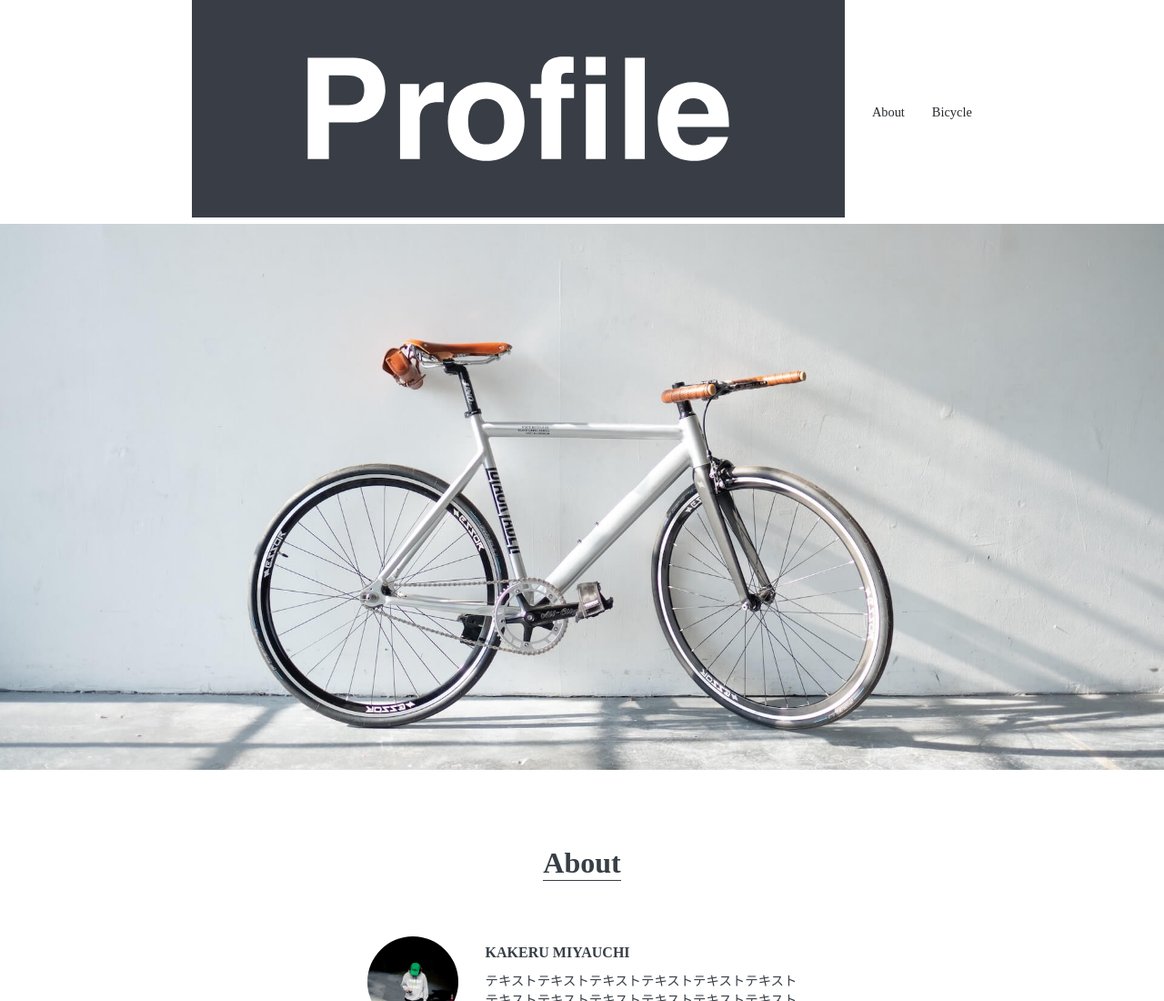
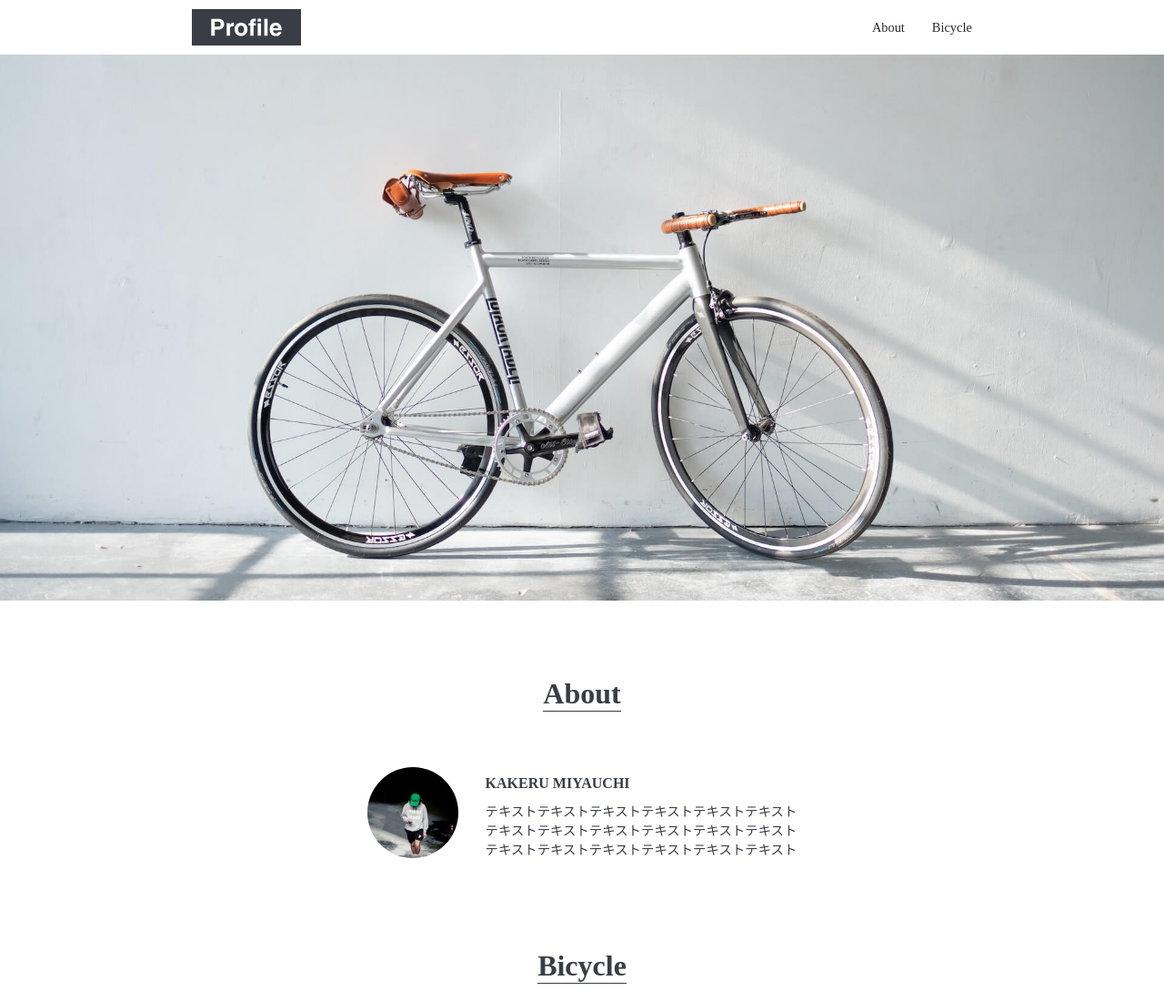
Before and after one commit to tokonatu55/tokonatu55.github.io, a plain HTML site: page index.html in a window 1280 px wide. Shown: the top 1100 px of the page at 91% size. Drawn offline with Linux system fonts and the light colour scheme; some packages are replaced by stand-ins of ours.

Commit message:
CSS修正

```diff
--- a/css/style.css
+++ b/css/style.css
@@ -15,6 +15,11 @@ img {
 }
 li {
   list-style: none;
+}
+.site-title {
+  width: 120px;
+  line-height: 1px;
+  padding: 10px 0;
 }
 .site-title a {
   display: block;
```
